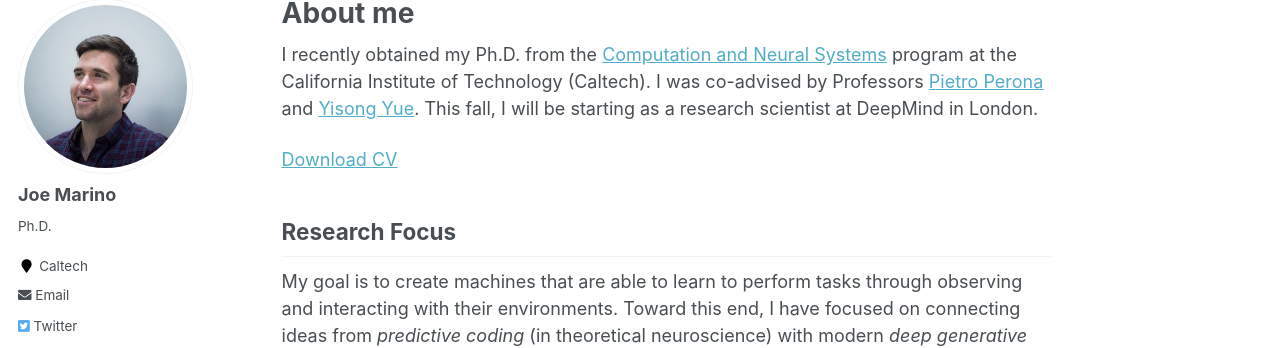
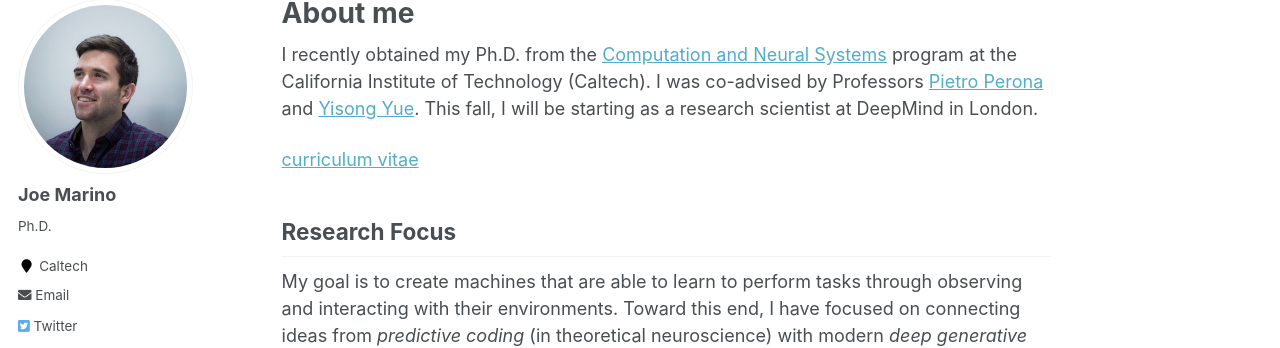
Before and after one commit to joelouismarino/joelouismarino.github.io, a Jekyll site: the page built from _pages/about.md, in a window 1280 px wide. Shown: the part 119-467 px from the top of the page. Built offline with Jekyll 4.4.1, drawn with Linux system fonts in a browser that asks for light colours.

Commit message:
CV updates

```diff
--- a/_pages/about.md
+++ b/_pages/about.md
@@ -10,7 +10,7 @@ redirect_from:
 
 I recently obtained my Ph.D. from the [Computation and Neural Systems](http://www.cns.caltech.edu) program at the California Institute of Technology (Caltech). I was co-advised by Professors [Pietro Perona](http://www.vision.caltech.edu/people.html) and [Yisong Yue](http://www.yisongyue.com/about.php). This fall, I will be starting as a research scientist at DeepMind in London.
 
-[Download CV](../files/marino_cv.pdf)
+[curriculum vitae](../files/marino_cv.pdf)
 
 ## Research Focus
 
```
Also changed, not shown: 1 other file.
